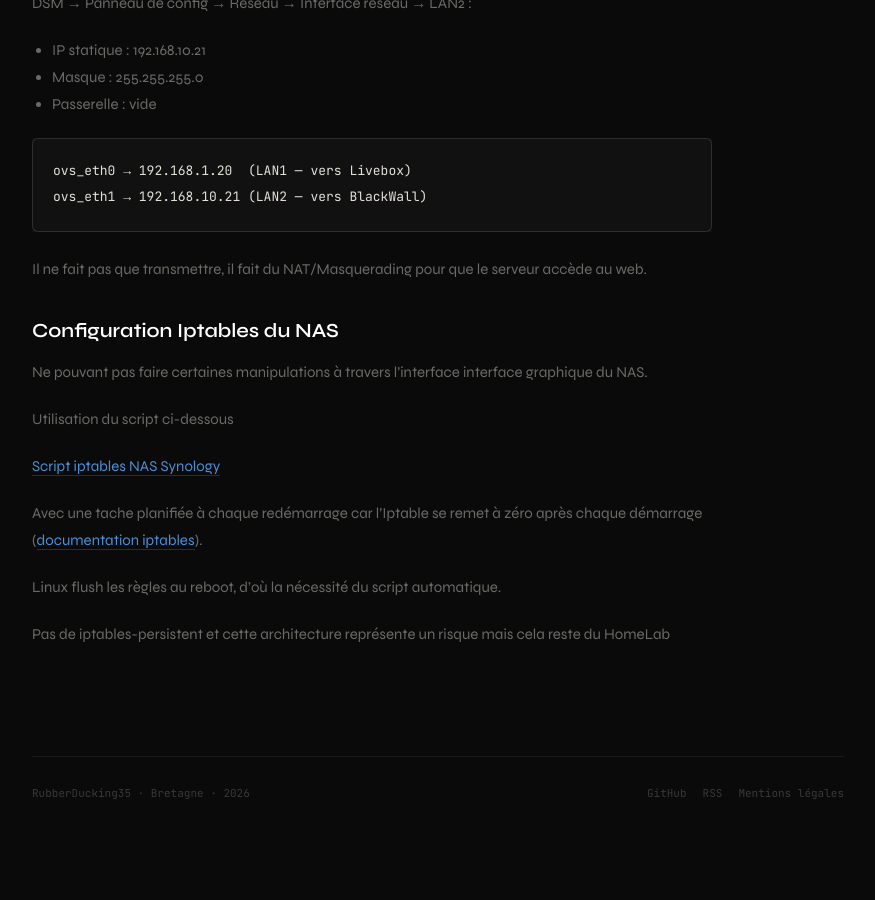
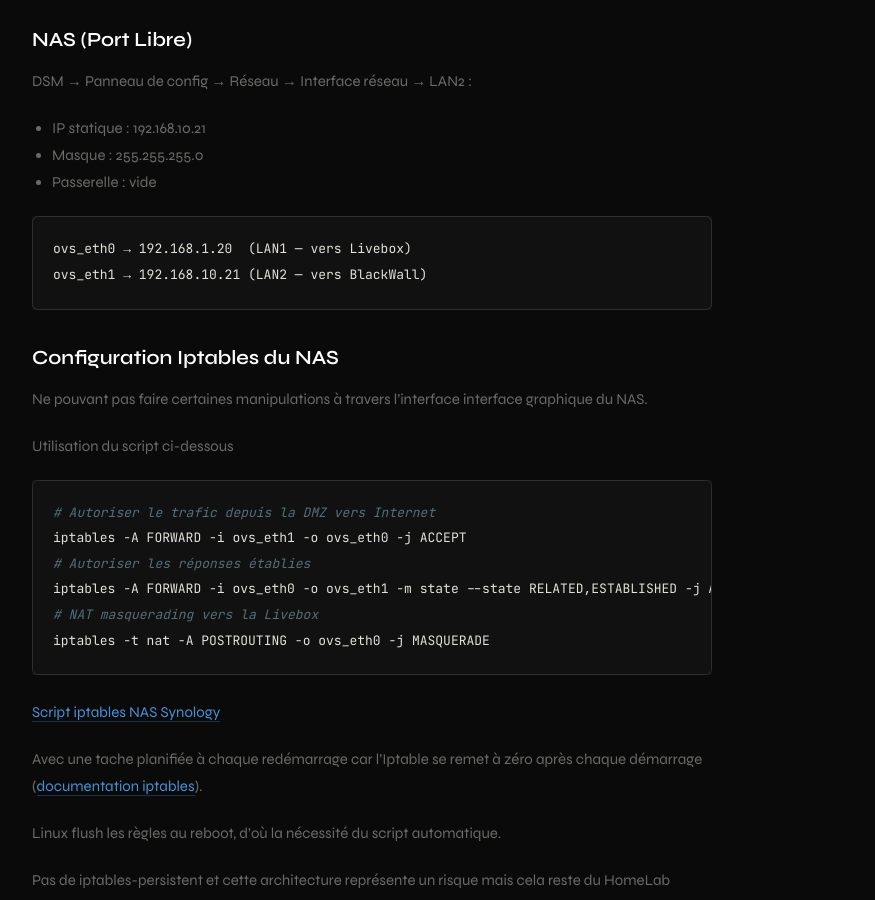
Before and after one commit to RubberDucking35/RubberDucking35.github.io, a Jekyll site: the page built from _posts/2026-05-31-homelab.md, in a window 1280 px wide and 900 px high, scrolled down 2785 px. Shown: the whole window, without its empty margins (202-1077 px from the left). Built offline with Jekyll 4.4.1, drawn with Linux system fonts in a browser that asks for light colours; before the commit the page ends 3615 px from its top, so only the background shows below that; some of the changed text lies outside the part shown.

Commit message:
Update 2026-05-31-homelab.md

````diff
--- a/_posts/2026-05-31-homelab.md
+++ b/_posts/2026-05-31-homelab.md
@@ -50,6 +50,8 @@ lvcreate -l 100%FREE -n lv_docker vg_data
 ```bash
 mkfs.ext4 /dev/vg_data/lv_docker
 ```
+Séparer le stockage Docker sur un volume LVM dédié (sdb) isole les I/O des conteneurs du système, évite qu'un docker pull massif sature la partition root, et simplifie les snapshots ou l'extension future.
+
 ```bash
 mkdir -p /var/lib/docker
 ```
@@ -110,14 +112,19 @@ ovs_eth0 → 192.168.1.20  (LAN1 — vers Livebox)
 ovs_eth1 → 192.168.10.21 (LAN2 — vers BlackWall)
 ```
 
-Il ne fait pas que transmettre, il fait du NAT/Masquerading pour que le serveur accède au web.
-
 ## Configuration Iptables du NAS
 
 Ne pouvant pas faire certaines manipulations à travers l'interface interface graphique du NAS.
 
 Utilisation du script ci-dessous
-
+```bash
+# Autoriser le trafic depuis la DMZ vers Internet
+iptables -A FORWARD -i ovs_eth1 -o ovs_eth0 -j ACCEPT
+# Autoriser les réponses établies
+iptables -A FORWARD -i ovs_eth0 -o ovs_eth1 -m state --state RELATED,ESTABLISHED -j ACCEPT
+# NAT masquerading vers la Livebox
+iptables -t nat -A POSTROUTING -o ovs_eth0 -j MASQUERADE
+```
 [Script iptables NAS Synology](https://github.com/RubberDucking35/Iptable-NAS-Synology/tree/main)
 
 Avec une tache planifiée à chaque redémarrage car l'Iptable se remet à zéro après chaque démarrage ([documentation iptables](https://wiki.debian.org/iptables)).
````
Also changed, not shown: other parts of _posts/2026-05-31-homelab.md (+1 -1 lines).
